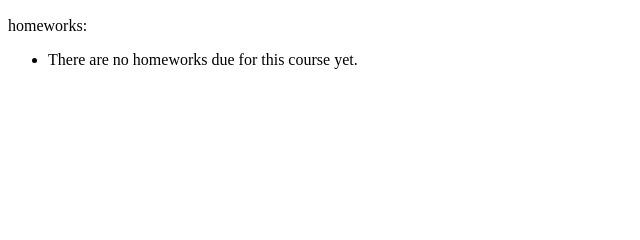
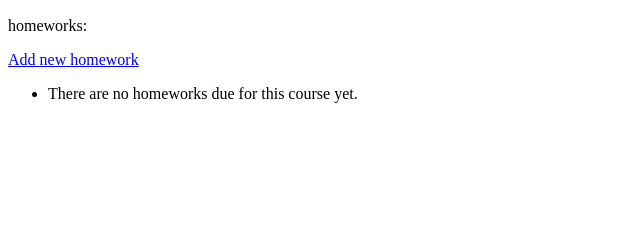
Before and after one commit to VernaHol/homework_app, a Django app: template homeworkapp/templates/homeworkapp/course.html in a window 1280 px wide. Shown: the part 161-401 px from the top of the page, without its empty margins (0-640 px from the left). Run offline with Django 3.2, Linux system fonts and the light colour scheme; the template is opened without the code that fills it, so the values that code supplies are empty.

Commit message:
linked new homework page to course page

```diff
--- a/homeworkapp/templates/homeworkapp/course.html
+++ b/homeworkapp/templates/homeworkapp/course.html
@@ -9,6 +9,11 @@
 <p>Course: {{ course }}</p>
 
 <p>homeworks:</p>
+
+<p>
+    <a href="{% url 'homeworkapp:new_homework' course.id %}">Add new homework</a>
+</p>
+
 <ul>
     {% for homework in homeworks %}
     <li>
```
